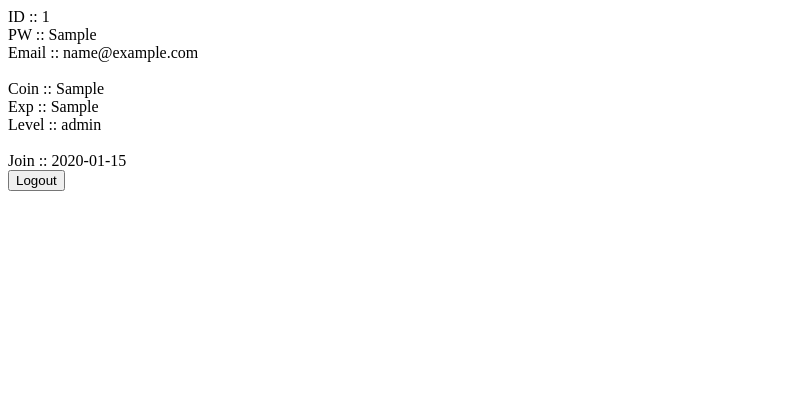
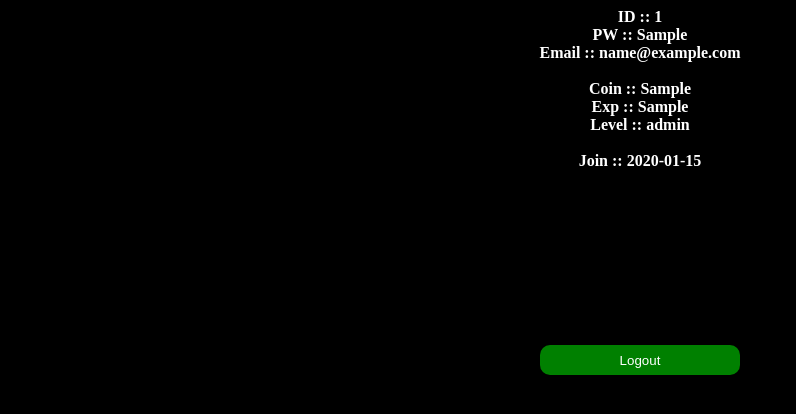
Before and after one commit to HanLuca/Coit, a Flask app: template templates/4Page_profile.html in a window 1280 px wide. Shown: the top 414 px of the page, without its empty margins (0-796 px from the left). Run offline with Flask 2, Linux system fonts and the light colour scheme; the template is opened without the code that fills it: most values are stand-ins (such as "Sample title", 1, 10 or a date in 2020).

Commit message:
Style Logout Page

```diff
--- a/App.py
+++ b/App.py
@@ -109,28 +109,30 @@ def pageLogout():
     _userPW_ = request.args.get('logoutPW')
 
     if _userID_ == None or _userPW_ == None:
-        return render_template('5Page_logout.html')
-    with open('setting.json', 'r') as f:
-        programData = json.load(f)
+        return render_template('5Page_logout.html', title = 'Logout')
 
-    with open(f'userInfo/{_userID_}.json') as f:
-        userData = json.load(f)
+    else:
+        with open('setting.json', 'r') as f:
+            programData = json.load(f)
 
-    if _userID_ in programData['host=?usersID']:
-        if userData['login?'] == True:
-            if _userPW_ == userData['password']:
-                userData['login?'] = False
-                with open(f'userInfo/{_userID_}.json', 'w') as outfile:
-                    json.dump(userData, outfile, indent=4)
+        with open(f'userInfo/{_userID_}.json') as f:
+            userData = json.load(f)
 
-                return render_template('_Page_state.html', title = 'Error', state = 'Done Logout', backName = 'Home', back = url_for('pageHome'))
+        if _userID_ in programData['host=?usersID']:
+            if userData['login?'] == True:
+                if _userPW_ == userData['password']:
+                    userData['login?'] = False
+                    with open(f'userInfo/{_userID_}.json', 'w') as outfile:
+                        json.dump(userData, outfile, indent=4)
 
+                    return render_template('_Page_state.html', title = 'Error', state = 'Done Logout', backName = 'Home', back = url_for('pageHome'))
+
+                else:
+                    return 'None'
             else:
                 return 'None'
         else:
             return 'None'
-    else:
-        return 'None'
 
 
 # Profile / 프로필
--- /dev/null
+++ b/static/css/4Page_profile.css
@@ -0,0 +1,25 @@
+body {
+    background-color: black;
+
+    color: white;
+    font-weight: bold;
+    text-align: center;
+
+    user-select: none; /* Drag Ban - user-select: text;*/
+}
+
+.indexAlign {
+    position: absolute;
+    top: 30%; left: 50%;
+    transform: translate(-50%,-50%);
+}
+
+.buttonLogoutSend {
+    background-color: green; color: white;
+    border: none; border-radius: 10px;
+    height: 30px; width: 200px; cursor: pointer;
+
+    position: absolute;
+    top: 45%; left: 50%;
+    transform: translate(-50%,-50%);
+}
--- a/templates/4Page_profile.html
+++ b/templates/4Page_profile.html
@@ -4,6 +4,8 @@
     <meta charset="UTF-8">
     <meta http-equiv="X-UA-Compatible" content="IE=edge">
     <meta name="viewport" content="width=device-width, initial-scale=1.0">
+    <link rel="stylesheet" href="{{ url_for('static', filename='css/4Page_profile.css') }}">
+
     <title>{{ title }}</title>
 </head>
 <body>
--- a/templates/5Page_logout.html
+++ b/templates/5Page_logout.html
@@ -4,7 +4,9 @@
     <meta charset="UTF-8">
     <meta http-equiv="X-UA-Compatible" content="IE=edge">
     <meta name="viewport" content="width=device-width, initial-scale=1.0">
-    <title>Document</title>
+    <link rel="stylesheet" href="{{ url_for('static', filename='css/5Page_logout.css') }}">
+
+    <title>{{ title }}</title>
 </head>
 <body>
 
```
Also changed, not shown: static/css/5Page_logout.css (added, +53 -0 lines).
